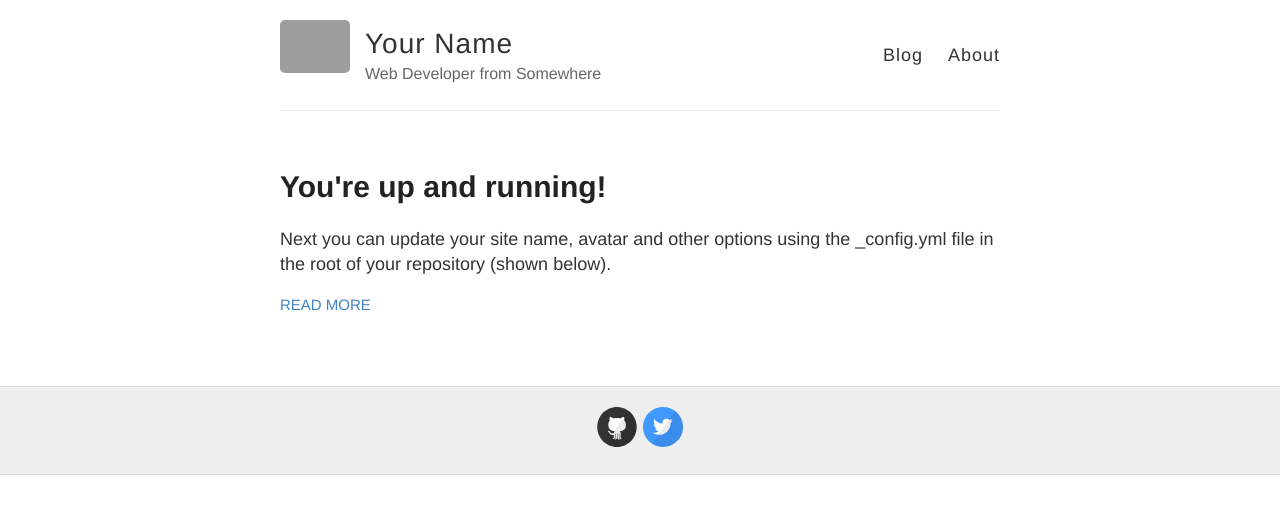
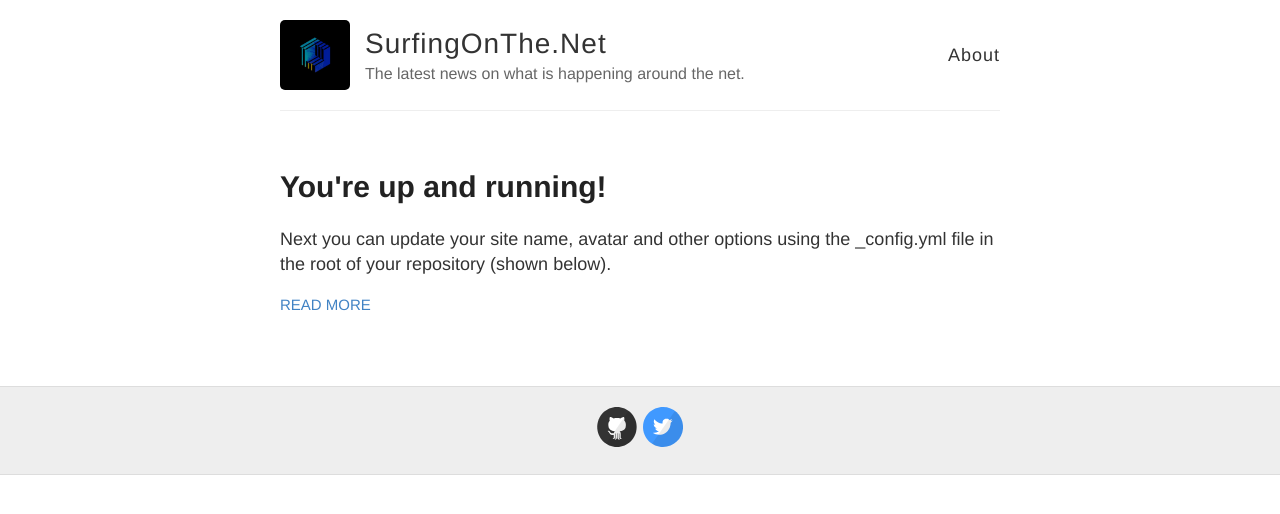
Before and after one commit to thatrobotdev/surfingonthe.net, a Jekyll site: the page built from index.html, in a window 1280 px wide. Shown: the top 514 px of the page. Built offline with Jekyll 4.4.1, drawn with Linux system fonts in a browser that asks for light colours; grey boxes are pictures that could not be loaded.

Commit message:
Website style update

```diff
--- a/_config.yml
+++ b/_config.yml
@@ -3,13 +3,15 @@
 #
 
 # Name of your site (displayed in the header)
-name: Your Name
+name: SurfingOnThe.Net
 
 # Short bio or description (displayed in the header)
-description: Web Developer from Somewhere
+description: The latest news on what is happening around the net.
 
 # URL of your avatar or profile pic (you could use your GitHub profile pic)
-avatar: https://raw.githubusercontent.com/barryclark/jekyll-now/master/images/jekyll-logo.png
+avatar: images/publication-logo.jpeg
+
+root: /octo-5
 
 #
 # Flags below are optional
@@ -21,12 +23,12 @@ footer-links:
   email:
   facebook:
   flickr:
-  github: barryclark/jekyll-now
+  github: jamesjpk123/surfingonthe.net
   instagram:
   linkedin:
   pinterest:
   rss: # just type anything here for a working RSS icon
-  twitter: jekyllrb
+  twitter: sotdotnet
   stackoverflow: # your stackoverflow profile, e.g. "users/50476/bart-kiers"
   youtube: # channel/<your_long_string> or user/<user-name>
   googleplus: # anything in your profile username that comes after plus.google.com/
@@ -47,7 +49,7 @@ url:
 # (http://yourusername.github.io/repository-name)
 # and NOT your User repository (http://yourusername.github.io)
 # then add in the baseurl here, like this: "/repository-name"
-baseurl: ""
+baseurl: /surfingonthe.net
 
 #
 # !! You don't need to change any of the configuration flags below !!
--- a/_layouts/default.html
+++ b/_layouts/default.html
@@ -27,7 +27,6 @@
           </div>
 
           <nav>
-            <a href="{{ site.baseurl }}/">Blog</a>
             <a href="{{ site.baseurl }}/about">About</a>
           </nav>
         </header>
```
Also changed, not shown: 404.md (+0 -2 lines), images/404.jpg (deleted), images/config.png (deleted), images/first-post.png (deleted), images/jekyll-logo.png (deleted), images/jekyll-now-theme-screenshot.jpg (deleted), images/publication-logo.jpeg (added), images/step1.gif (deleted), 9 other files.
